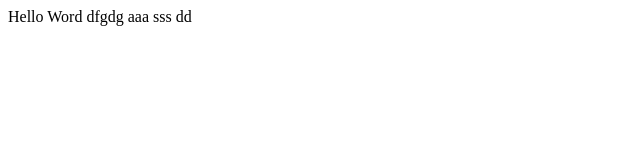
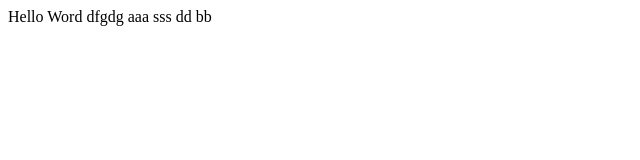
Before and after one commit to Huve/huve.github.io, a plain HTML site: page index.html in a window 1280 px wide. Shown: the full height of the page, 0-640 px from the left. Drawn offline with Linux system fonts and the light colour scheme.

Commit message:
automatic commit

```diff
--- a/index.html
+++ b/index.html
@@ -1,6 +1,6 @@
 <!DOCTYPE html>
 <body>
 Hello Word
-dfgdg aaa sss dd
+dfgdg aaa sss dd bb
 </body>
 </html>
```
